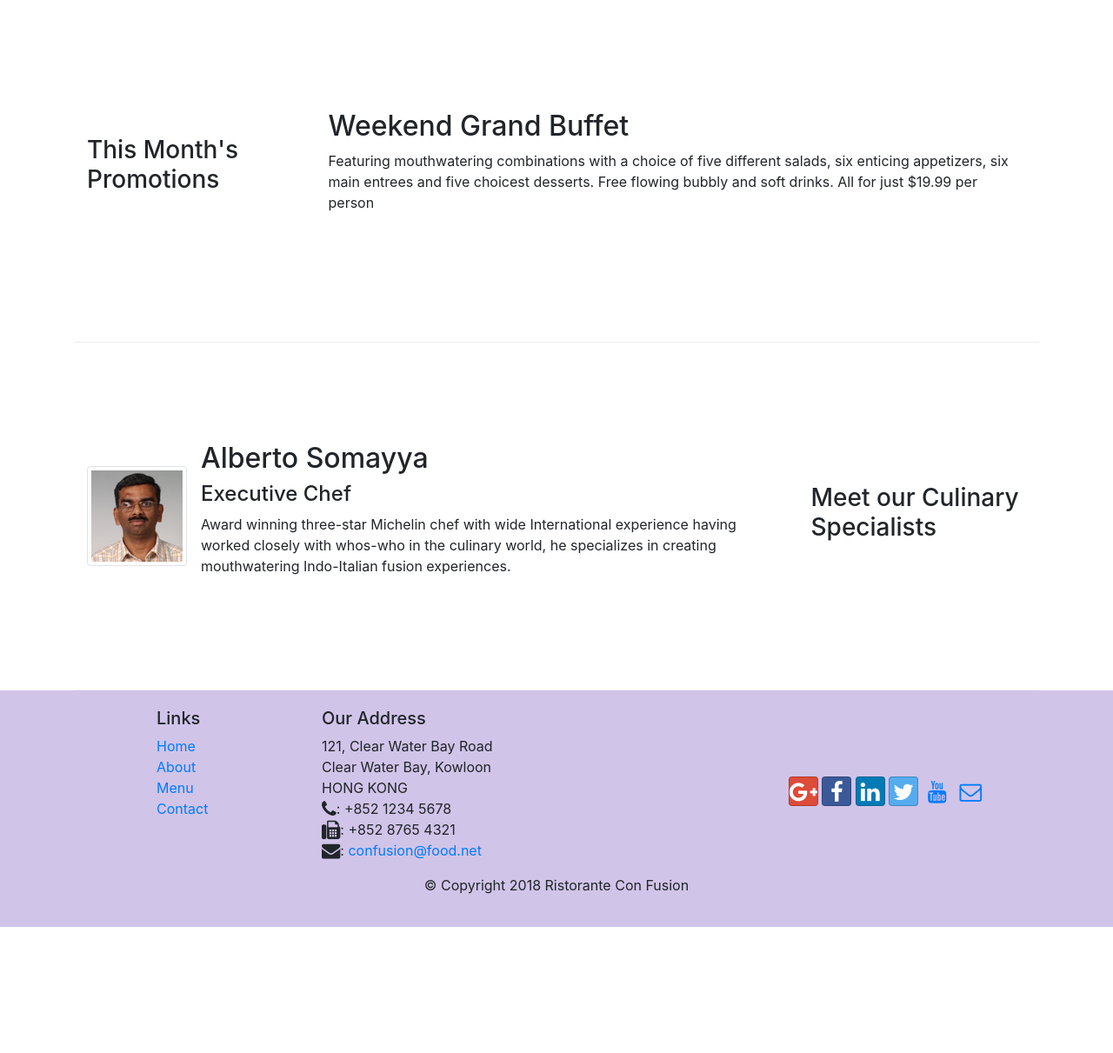
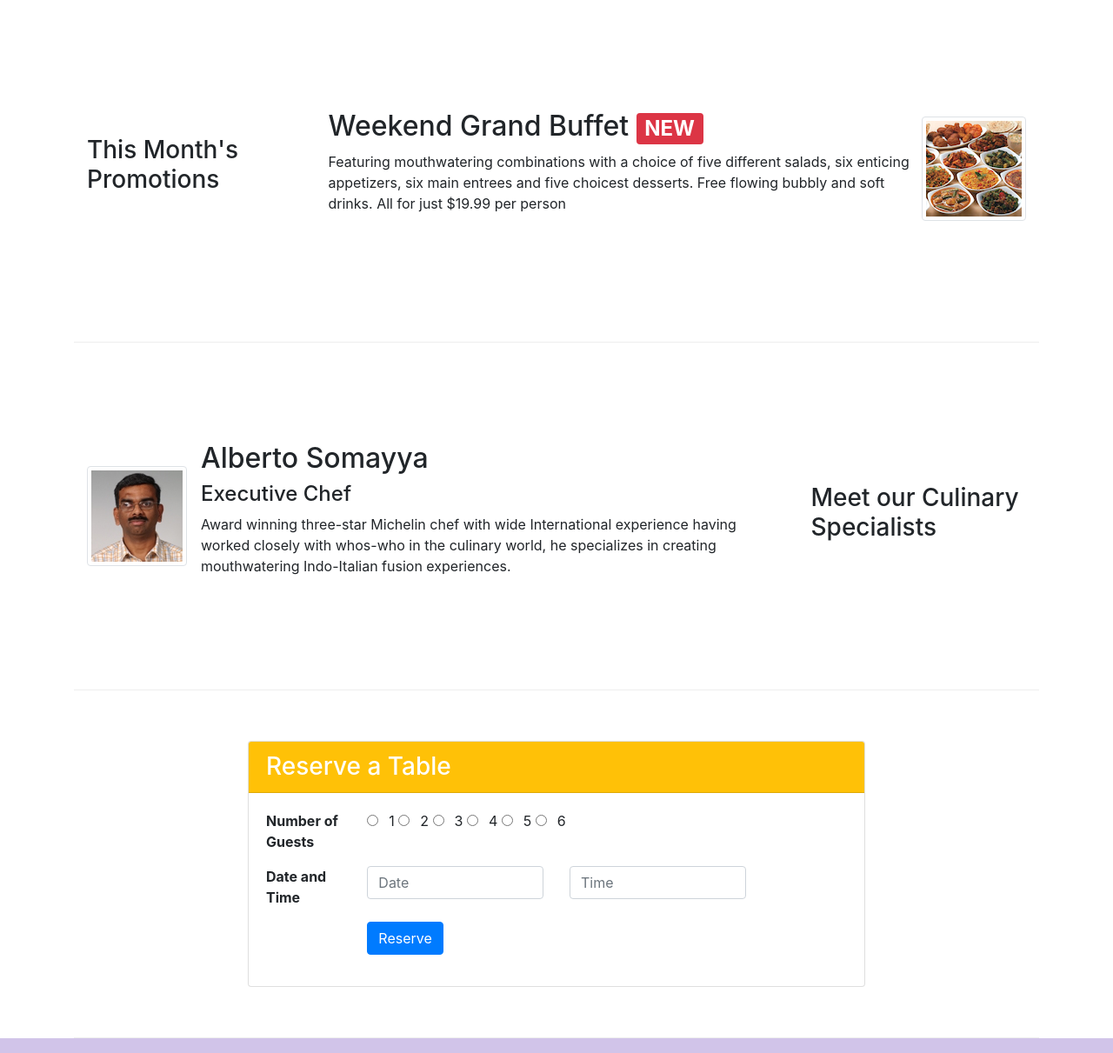
Before and after one commit to loquence/Confusion, a website: page index.html in a window 1280 px wide. Shown: the part 740-1951 px from the top of the page at 87% size. Before the commit the page ends 1856 px from the top, so only its background shows below. Drawn offline with nearby package versions, Linux system fonts and the light colour scheme.

Commit message:
finished assignment 2

```diff
--- a/index.html
+++ b/index.html
@@ -38,12 +38,15 @@
     <header class="jumbotron">
         <div class="container">
             <div class="row row-header">
-                <div class="col-12 col-sm-6">
+                <div class="col-sm-6">
                     <h1>Ristorante con Fusion</h1>
                     <p>We take inspiration from the World's best cuisines, and create a unique fusion experience. Our lipsmacking creations will tickle your culinary senses!</p>
                 </div>
-                <div class="col-12 col-sm align-self-center">
+                <div class="col-sm align-self-center">
                     <img src="img/logo.png" class="img-fluid">
+                </div>
+                <div class="col-sm align-self-center">
+                    <a class="btn btn-warning btn-block btn-sm" href="#ReserveJump">Reserve Table</a>
                 </div>
             </div>
         </div>
@@ -58,7 +61,10 @@
                 <div class="media">
                     <img class="d-flex mr-3 img-thumbnail align-self-center" src="img/uthappizza.png" alt="uthappizza">
                     <div class="media-body">
-                        <h2>Uthappizza</h2>
+                        <h2 class="mt-0">Uthappizza
+                            <span class="badge badge-danger">HOT</span>
+                            <span class="badge badge-pill badge-secondary">$4.99</span>
+                        </h2>
                         <p>A unique combination of Indian Uthappam (pancake) and Italian pizza, topped with Cerignola olives, ripe vine cherry tomatoes, Vidalia onion, Guntur chillies and Buffalo Paneer.</p>
                     </div>
                 </div>
@@ -71,8 +77,15 @@
                 <h3>This Month's Promotions</h3>
             </div>
             <div class="col col-sm col-md">
-                <h2>Weekend Grand Buffet</h2>
-                <p>Featuring mouthwatering combinations with a choice of five different salads, six enticing appetizers, six main entrees and five choicest desserts. Free flowing bubbly and soft drinks. All for just $19.99 per person </p>
+                <div class="media">
+                    <div class="media-body">
+                        <h2 class="mt-0">Weekend Grand Buffet
+                            <span class="badge badge-danger">NEW</span>
+                        </h2>
+                        <p>Featuring mouthwatering combinations with a choice of five different salads, six enticing appetizers, six main entrees and five choicest desserts. Free flowing bubbly and soft drinks. All for just $19.99 per person </p>
+                    </div>
+                    <img class="img-thumbnail align-self-center" src="img/buffet.png" alt="buffet">
+                </div>
             </div>
         </div>
 
@@ -84,9 +97,47 @@
                 <div class="media">
                     <img class="d-flex mr-3 img-thumbnail align-self-center" src="img/alberto.png" alt="alberto">
                     <div class="media-body">
-                        <h2>Alberto Somayya</h2>
+                        <h2 class="mt-0">Alberto Somayya</h2>
                         <h4>Executive Chef</h4>
                         <p>Award winning three-star Michelin chef with wide International experience having worked closely with whos-who in the culinary world, he specializes in creating mouthwatering Indo-Italian fusion experiences. </p>
+                    </div>
+                </div>
+            </div>
+        </div>
+        <div class="row row-content align-items-center" id="ReserveJump">
+            <div class="col-sm col-md-8 offset-md-2">
+                <div class="card">
+                    <h3 class="card-header bg-warning text-white">Reserve a Table</h3>
+                    <div class="card-body">
+                        <form>
+                            <dl>
+                                <div class="form-group row">
+                                    <dt class="col-sm-12 col-md-2">Number of Guests</dt>
+                                    <dd class="col-sm-12 col-md-10">
+                                        <input type="radio" class="form-check-inline" name="radioinput">1
+                                        <input type="radio" class="form-check-inline" name="radioinput">2
+                                        <input type="radio" class="form-check-inline" name="radioinput">3
+                                        <input type="radio" class="form-check-inline" name="radioinput">4
+                                        <input type="radio" class="form-check-inline" name="radioinput">5
+                                        <input type="radio" class="form-check-inline" name="radioinput">6
+                                    </dd>
+                                </div>
+                                <div class="form-group row">
+                                    <dt class="col-sm-12 col-md-2">Date and Time</dt>
+                                    <dd class="col-sm-12 col-md-4">
+                                        <input type="text" class="form-control form-inline" name="date" placeholder="Date">
+                                    </dd>
+                                    <dd class="col-sm-12 col-md-4">
+                                        <input type="text" class="form-control form-inline" name="time" placeholder="Time">
+                                    </dd>
+                                </div>
+                                <div class="form-group row">
+                                    <div class="offset-md-2 col-md-10">
+                                        <button type="submit" class="btn btn-primary">Reserve</button>
+                                    </div>
+                                </div>
+                            </dl>
+                        </form>
                     </div>
                 </div>
             </div>
```
